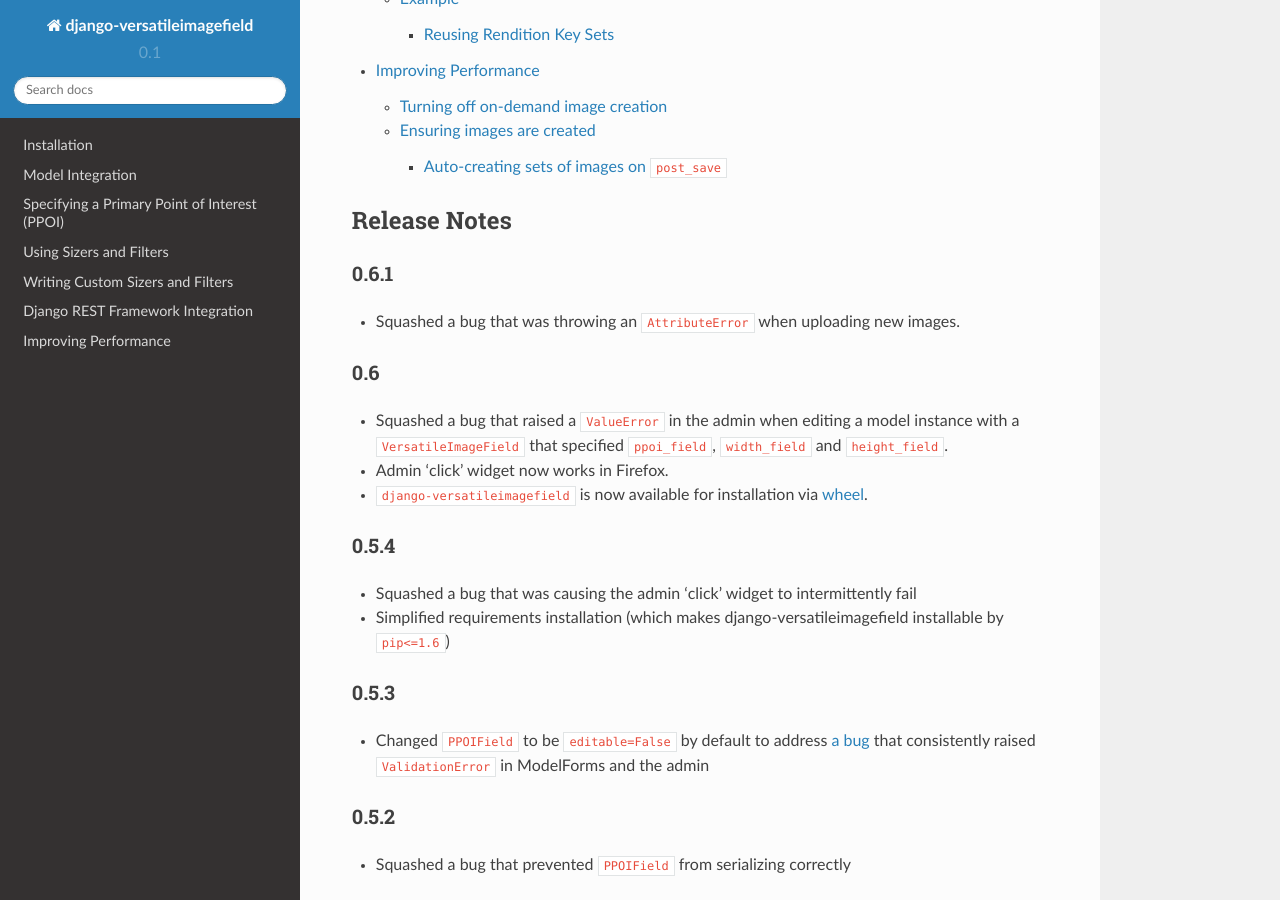
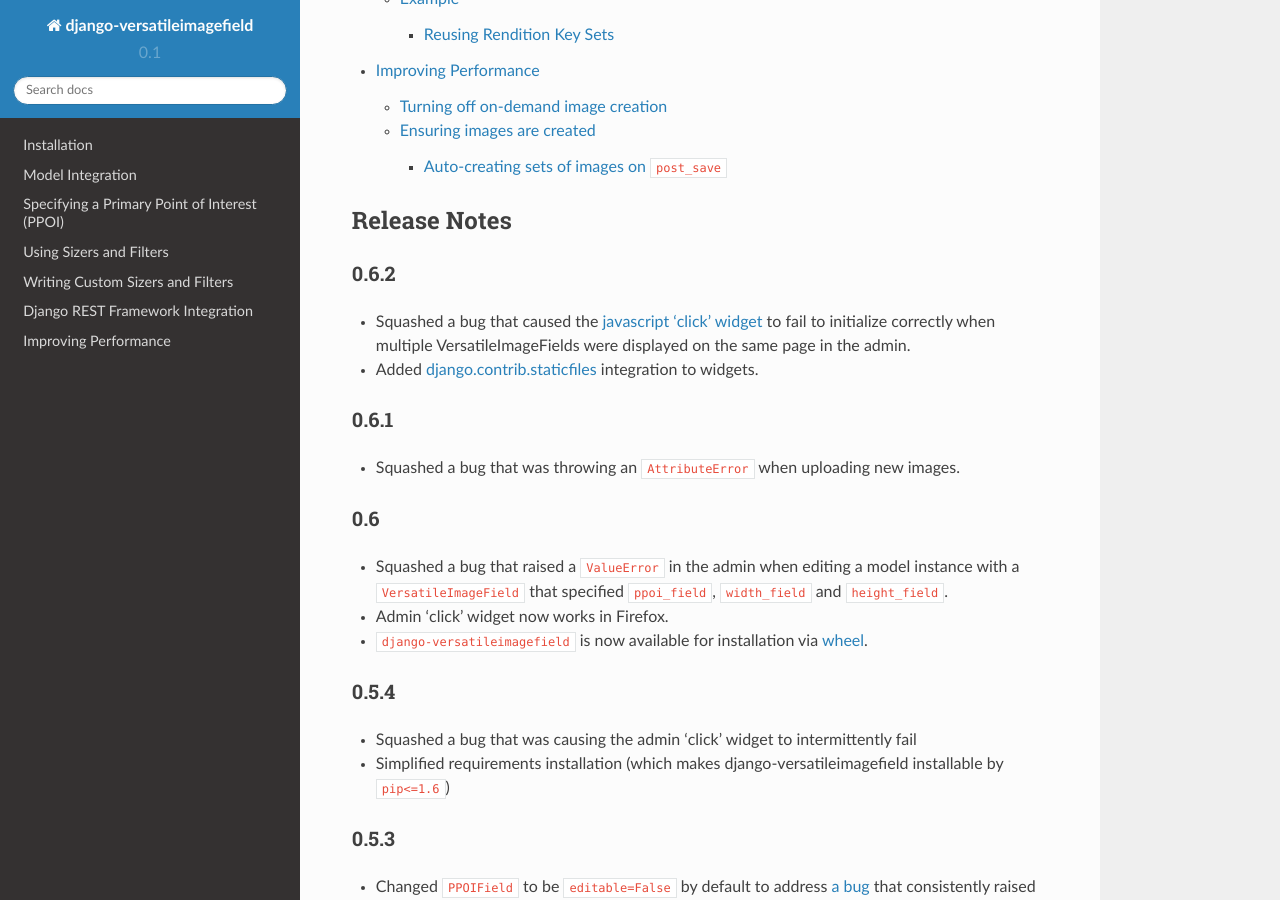
Before and after one commit to respondcreate/django-versatileimagefield, a Sphinx documentation site: the page built from docs/index.rst, in a window 1280 px wide and 900 px high, scrolled down 2489 px. Built offline with Sphinx 7.4.7 and the Read the Docs theme 2.0.0, drawn with Linux system fonts in a browser that asks for light colours.

Commit message:
Bumping to 0.6.2 in preparation for PyPI release
Includes:
* Release notes

```diff
--- a/docs/index.rst
+++ b/docs/index.rst
@@ -81,6 +81,11 @@
 
 Release Notes
 =============
+
+0.6.2
+^^^^^
+- Squashed a bug that caused the :ref:`javascript 'click' widget <ppoi-formfield>` to fail to initialize correctly when multiple VersatileImageFields were displayed on the same page in the admin.
+- Added `django.contrib.staticfiles <https://docs.djangoproject.com/en/dev/ref/contrib/staticfiles/>`_ integration to widgets.
 
 0.6.1
 ^^^^^
--- a/setup.py
+++ b/setup.py
@@ -5,7 +5,7 @@
 setup(
     name='django-versatileimagefield',
     packages=find_packages(),
-    version='0.6.1',
+    version='0.6.2',
     author=u'Jonathan Ellenberger',
     author_email='jonathan_ellenberger@wgbh.org',
     url='http://github.com/WGBH/django-versatileimagefield/',
```
